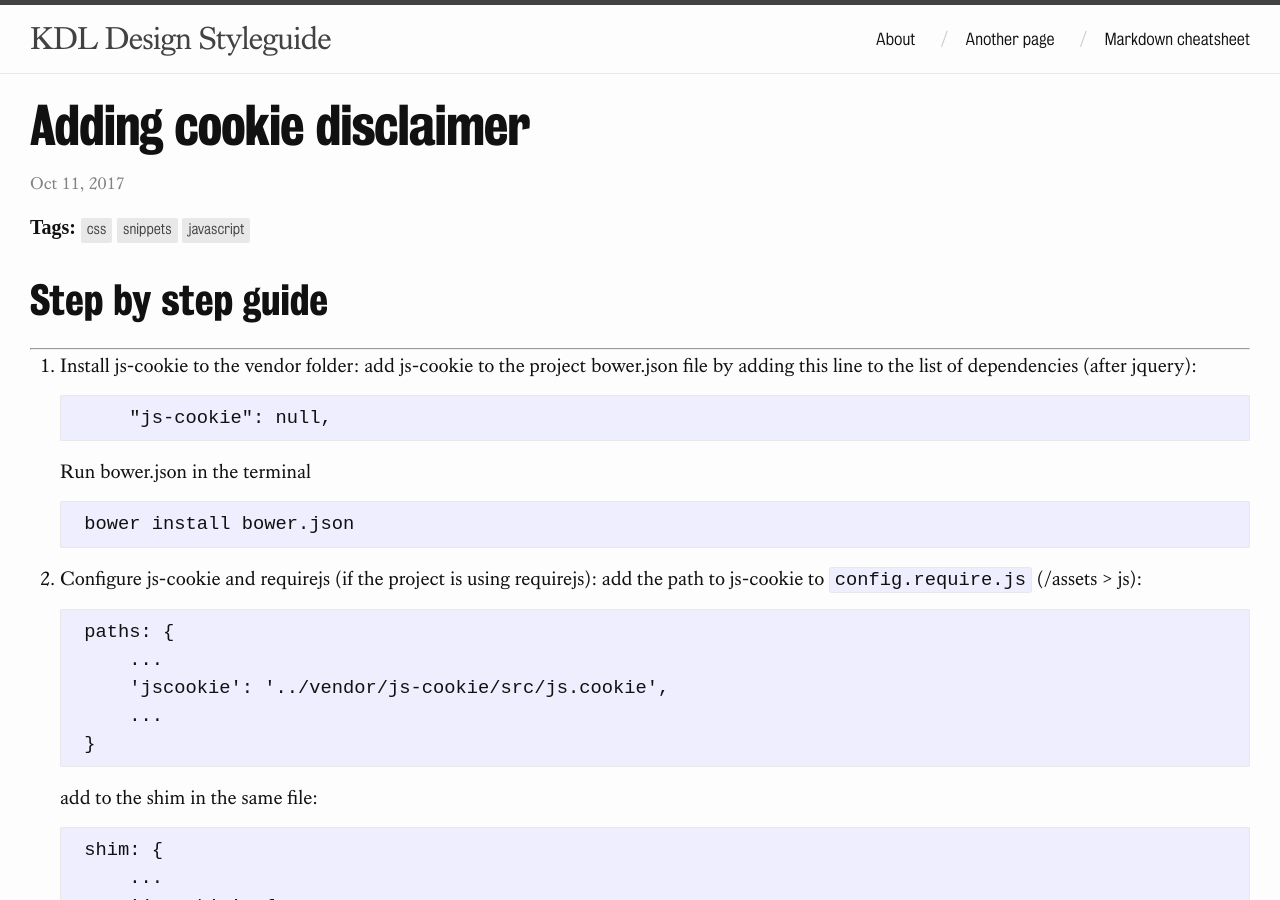
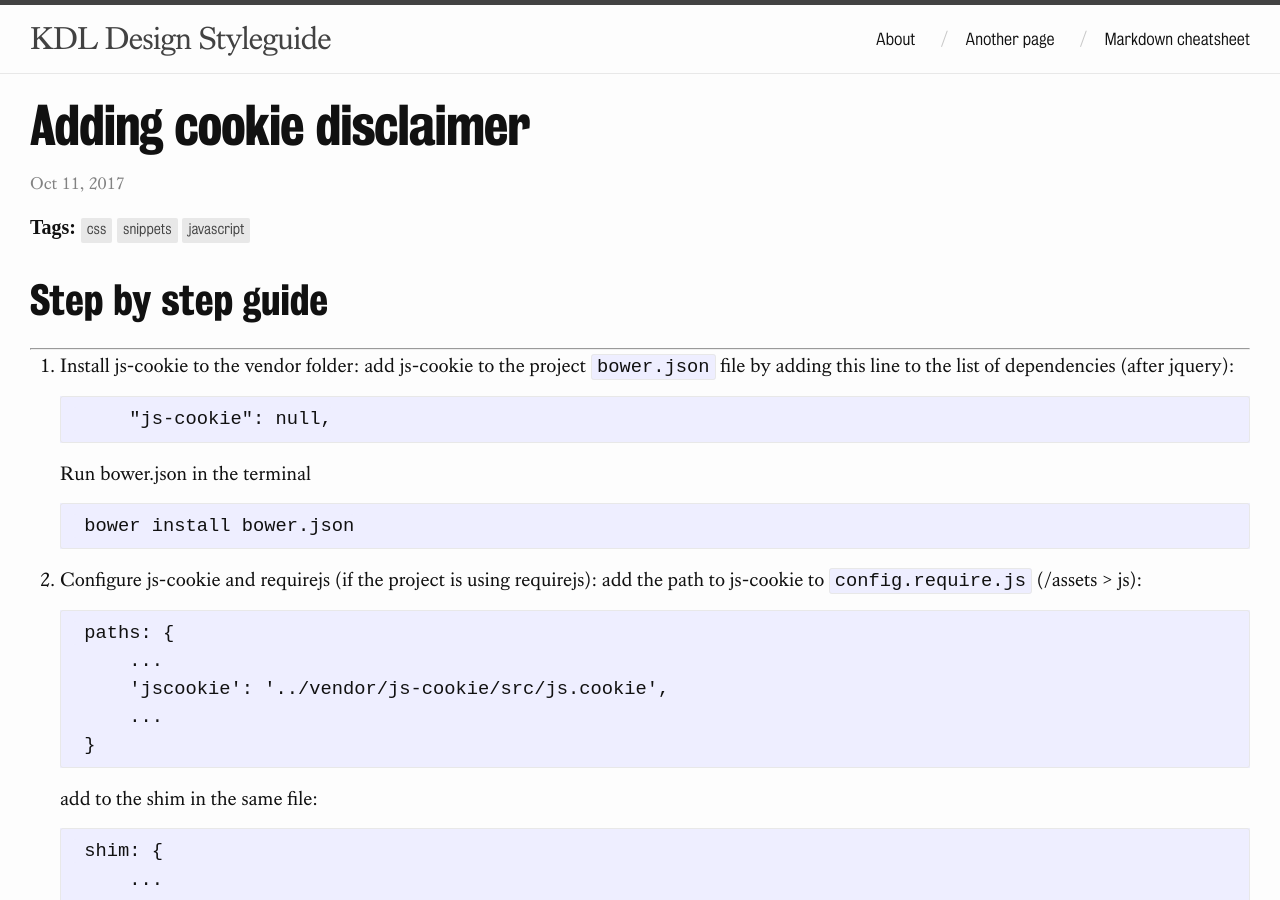
Before and after one commit to kingsdigitallab/kdl-design-styleguide, a Jekyll site: the page built from _posts/2017-10-11-adding-cookie-disclaimer.md, in a window 1280 px wide and 900 px high. Built offline with Jekyll 4.4.1, drawn with Linux system fonts in a browser that asks for light colours; some web fonts are replaced.

Commit message:
Fixed styling issue

````diff
--- a/_posts/2017-10-11-adding-cookie-disclaimer.md
+++ b/_posts/2017-10-11-adding-cookie-disclaimer.md
@@ -10,7 +10,8 @@ permalink: /adding-cookie-disclaimer/
 ## Step by step guide
 ---
 
-1. Install js-cookie to the vendor folder: add js-cookie to the project bower.json file by adding this line to the list of dependencies (after jquery):
+
+1. Install js-cookie to the vendor folder: add js-cookie to the project `bower.json` file by adding this line to the list of dependencies (after jquery):
 
     ```
         "js-cookie": null,
@@ -115,7 +116,7 @@ permalink: /adding-cookie-disclaimer/
 5. HTML and SCSS
     It's important to match *ids* and *classes* set in javascript. The example below matches ids and classes used in the snippet above.
 
-    *HTML*
+    **HTML**
     ---
 
     ```
````
